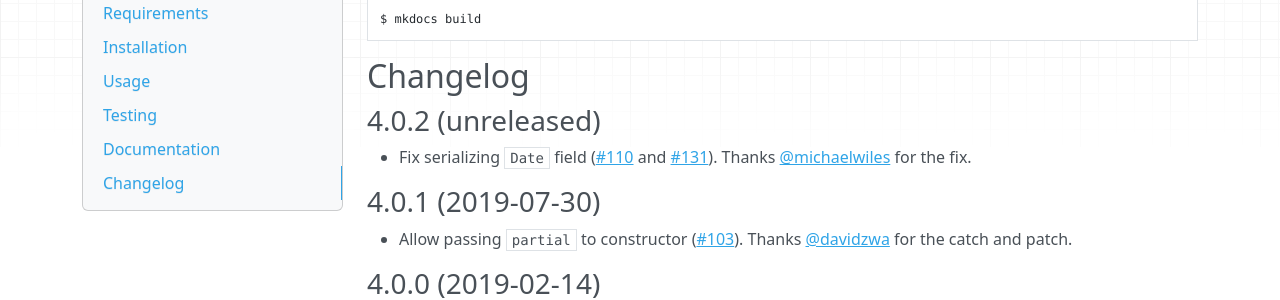
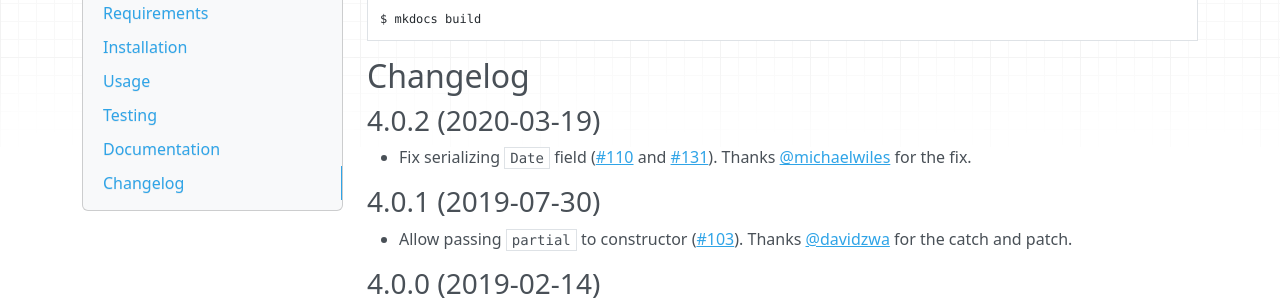
Before and after one commit to marshmallow-code/django-rest-marshmallow, an MkDocs documentation site: the page built from docs/index.md, in a window 1280 px wide and 900 px high, scrolled down 3089 px. Shown: the part 159-459 px from the top of the window. Built offline with MkDocs 1.6.1, drawn with Linux system fonts in a browser that asks for light colours; nearby versions of some CDN libraries.

```diff
--- a/docs/index.md
+++ b/docs/index.md
@@ -162,7 +162,7 @@ $ mkdocs build
 
 ## Changelog
 
-### 4.0.2 (unreleased)
+### 4.0.2 (2020-03-19)
 
 * Fix serializing `Date` field
 ([#110](https://github.com/marshmallow-code/django-rest-marshmallow/issues/110) and [#131](https://github.com/marshmallow-code/django-rest-marshmallow/issues/131)).
--- a/rest_marshmallow/__init__.py
+++ b/rest_marshmallow/__init__.py
@@ -8,7 +8,7 @@ from rest_framework.serializers import BaseSerializer, ValidationError
 IS_MARSHMALLOW_LT_3 = int(marshmallow.__version__.split('.')[0]) < 3
 
 
-__version__ = '4.0.1'
+__version__ = '4.0.2'
 
 _schema_kwargs = (
     'only', 'exclude', 'dump_only', 'load_only', 'context', 'partial'
```
